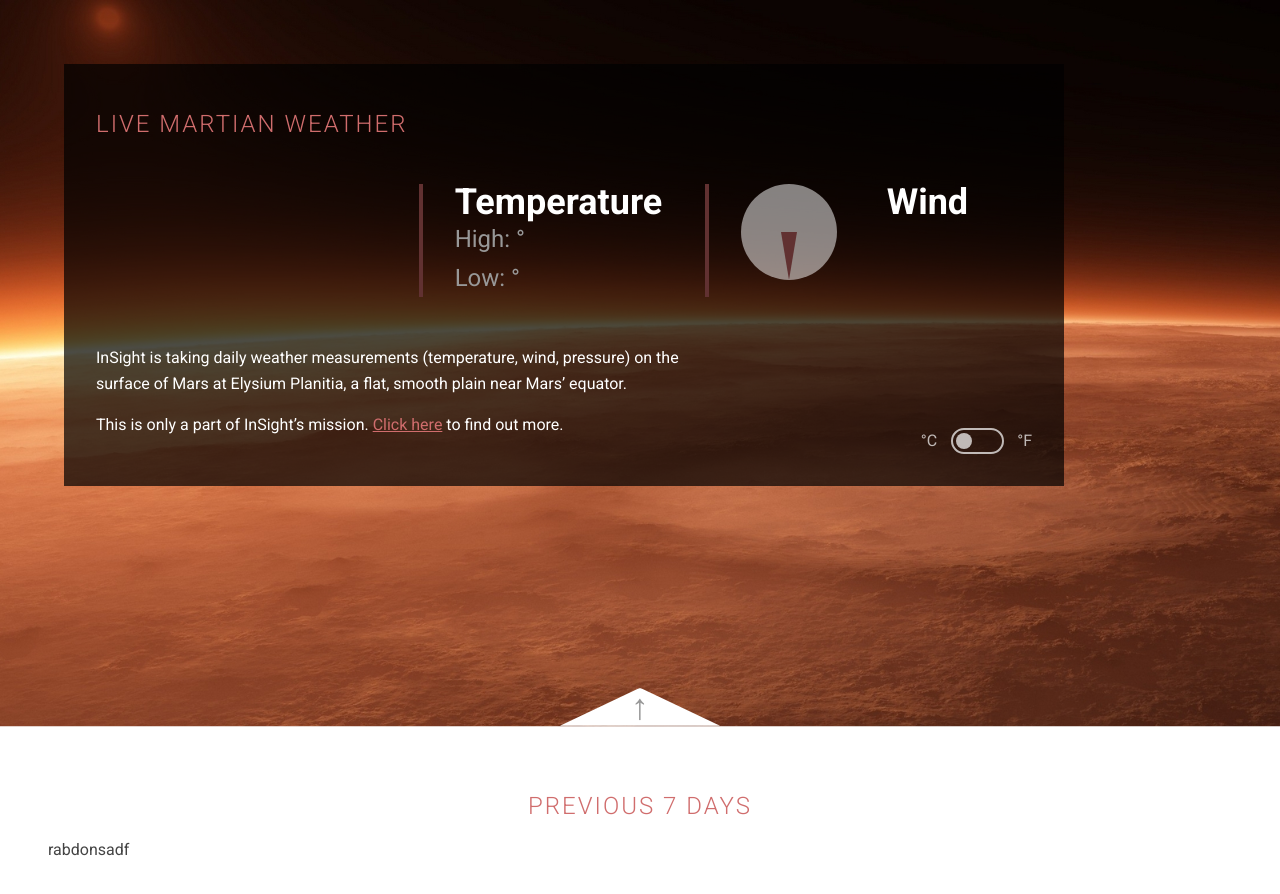
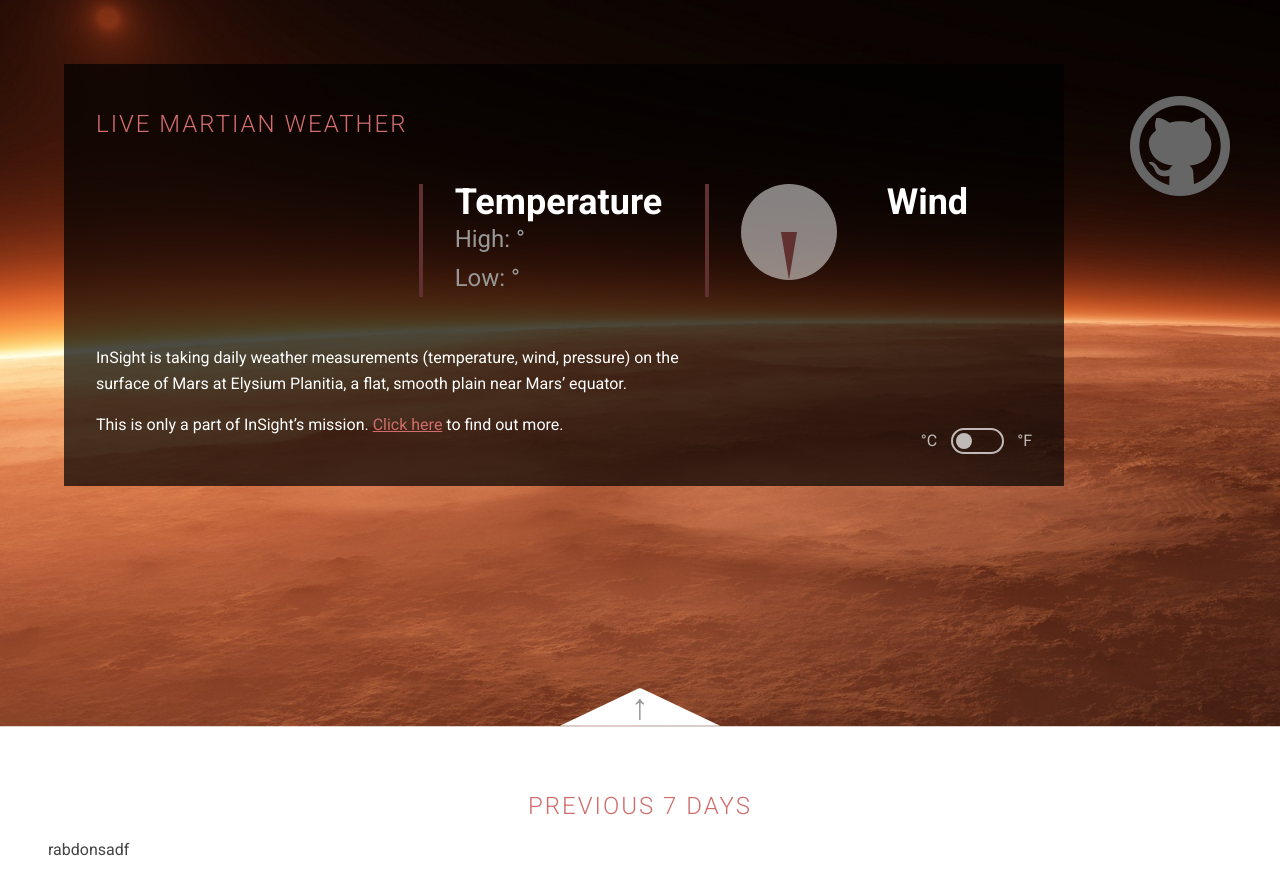
Before and after one commit to AidanLDev/Weather-App, a plain HTML site: page index.html in a window 1280 px wide. Drawn offline with Linux system fonts and the light colour scheme; no server answers.

Commit message:
Adding link to the github page and updating the read.me

```diff
--- a/css/main.css
+++ b/css/main.css
@@ -237,6 +237,16 @@ a:hover {
   margin-left: 3px;
 }
 
+.socials {
+  position: absolute;
+  right: 50px;
+}
+
+.socials img {
+  height: 100px;
+  width: 100px;
+}
+
 .previous-weather {
   background: var(--clr-light);
   color: var(--clr-dark);
--- a/index.html
+++ b/index.html
@@ -75,6 +75,14 @@
         <label for="fah">°F</label>
         <input type="radio" id="fah" name="unit" />
       </div>
+      <div class="socials">
+        <a
+          href="https://github.com/AidanLDev/Weather-App"
+          target="__blank"
+          rel="noopener noreferrer">
+          <img src="/img/Githublogo.png" alt="Github">
+        </a>
+      </div>
     </main>
 
     <div class="previous-weather">
```
Also changed, not shown: img/Githublogo.png (added), 1 other file.
